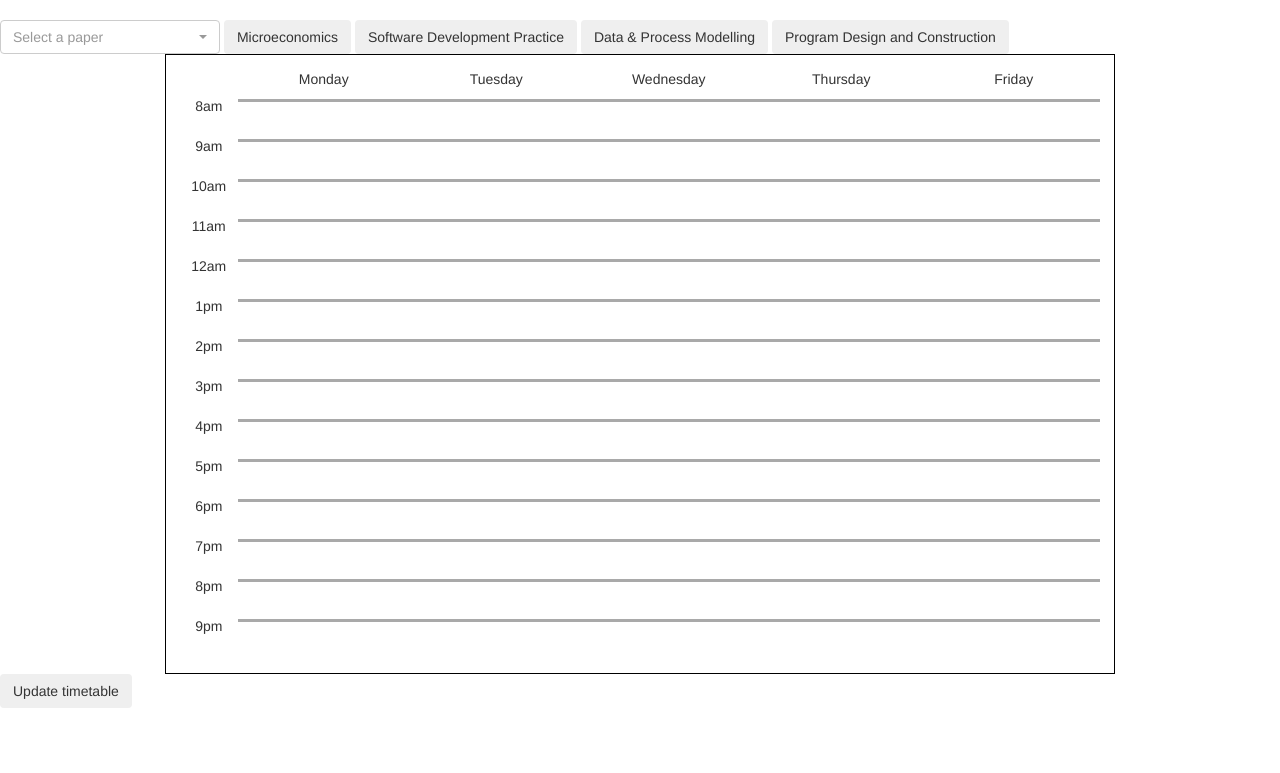
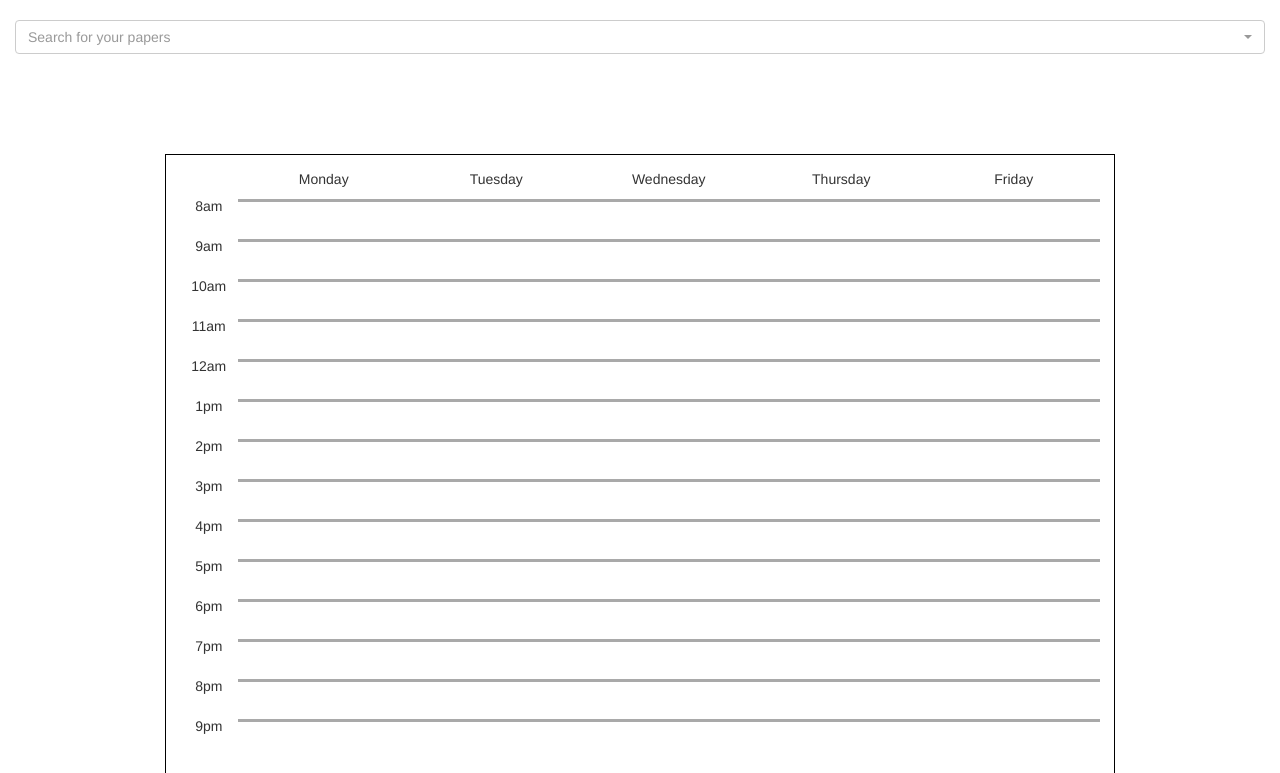
Before and after one commit to KiwiFisher/Time2Study, a Python web app: template templates/index.html in a window 1280 px wide. Shown: the part 80-853 px from the top of the page. Before the commit the page ends 788 px from the top, so only its background shows below. Run offline with Jinja, Linux system fonts and the light colour scheme; the template is opened without the code that fills it: most values are stand-ins (such as "Sample title", 1, 10 or a date in 2020); some libraries are stand-ins or nearby versions.

Commit message:
Testing some AJAX

```diff
--- a/static/css/main-theme.css
+++ b/static/css/main-theme.css
@@ -1,6 +1,6 @@
 #navbar-bg {
     background-color: 555759;
-    height: 75px;
+    height: 58px;
 }
 
 #navbar-stripe {
@@ -18,3 +18,7 @@
 .navbar {
     border: 0 !important;
 }
+
+.paper-selector {
+    padding-bottom: 100px;
+}
--- a/templates/index.html
+++ b/templates/index.html
@@ -17,20 +17,29 @@
 
         </div>
     </div>
-    <div class="paper-selector">
-        <select class="selectpicker" id="paper_selection" data-live-search="true" title="Select a paper" onclick="addPaper()" data-size="10">
+    <div class="paper-selector col-xs-12" >
+        <select class="selectpicker"
+                id="paper_selection"
+                data-live-search="true"
+                title="Search for your papers"
+                data-size="10"
+                multiple data-max-options="4"
+                data-width="100%"
+                data-header="Search for your papers">
             {% for paper in _paper_data %}
                 {{ _paper_id }}
                 {% set _paper_id = paper.paper_id %}
                 {% set _paper_name = paper.paper_name %}
-                <option value="{{ _paper_id }}" data-tokens="{{ _paper_id }} {{_paper_name}} ">{{ _paper_name }} ({{_paper_id}})</option>
+                <option value="{{ _paper_id }}"
+                        data-tokens="{{ _paper_id }} {{_paper_name}}"
+                        data-subtext="{{_paper_id}}"
+                        title="<span class='label label-default'>{{_paper_name}}</span>">
+                        <!--data-content="<span class='label label-default'>{{_paper_name}}</span>"-->
+                    {{ _paper_name }}</option>
             {% endfor %}
 
         </select>
-        <button type="button" class="btn" id="paper1">Microeconomics</button>
-        <button type="button" class="btn" id="paper2">Software Development Practice</button>
-        <button type="button" class="btn" id="paper3">Data & Process Modelling</button>
-        <button type="button" class="btn" id="paper4">Program Design and Construction</button>
+
 
     </div>
 
```
Also changed, not shown: static/js/main.js (+17 -1 lines).
